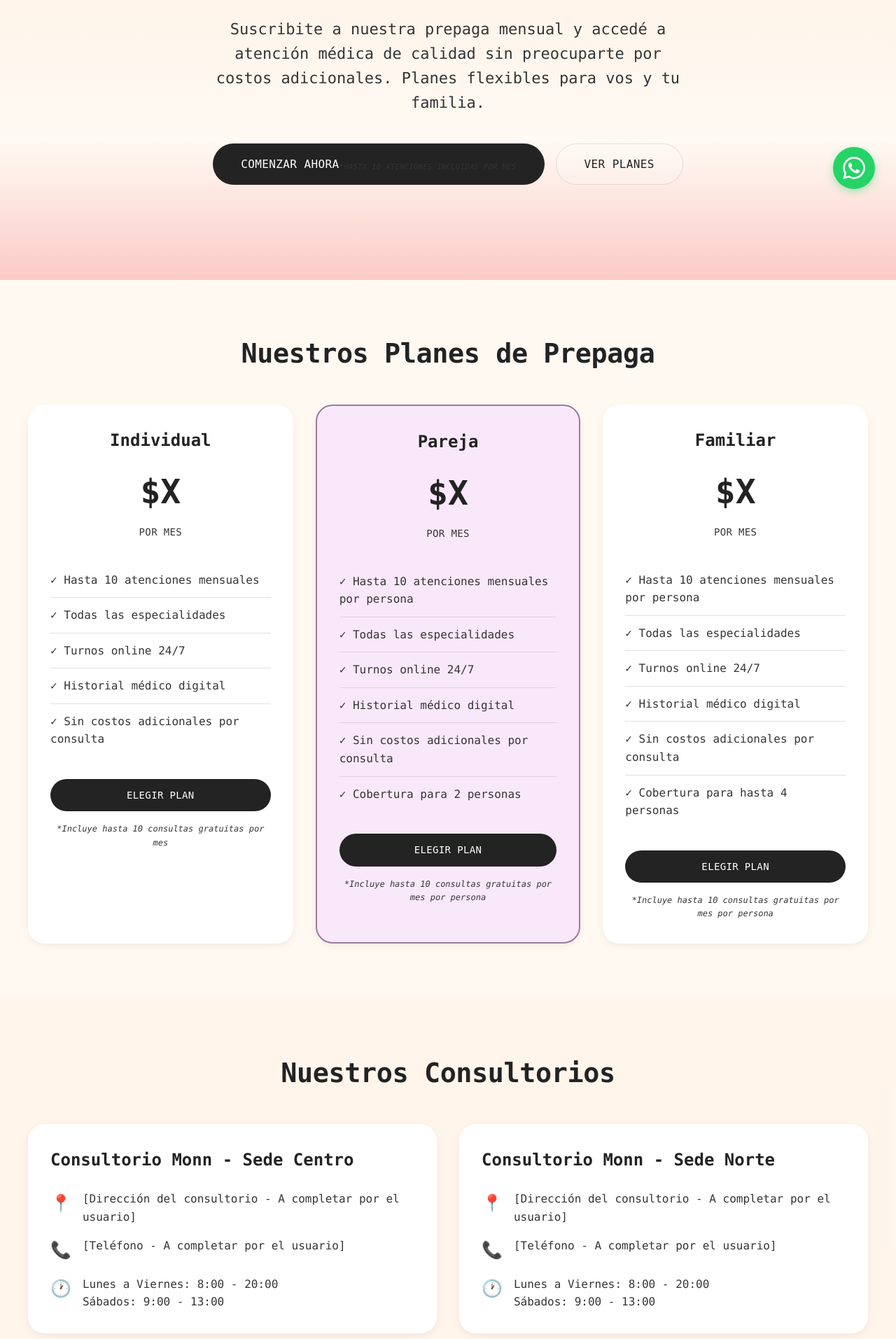
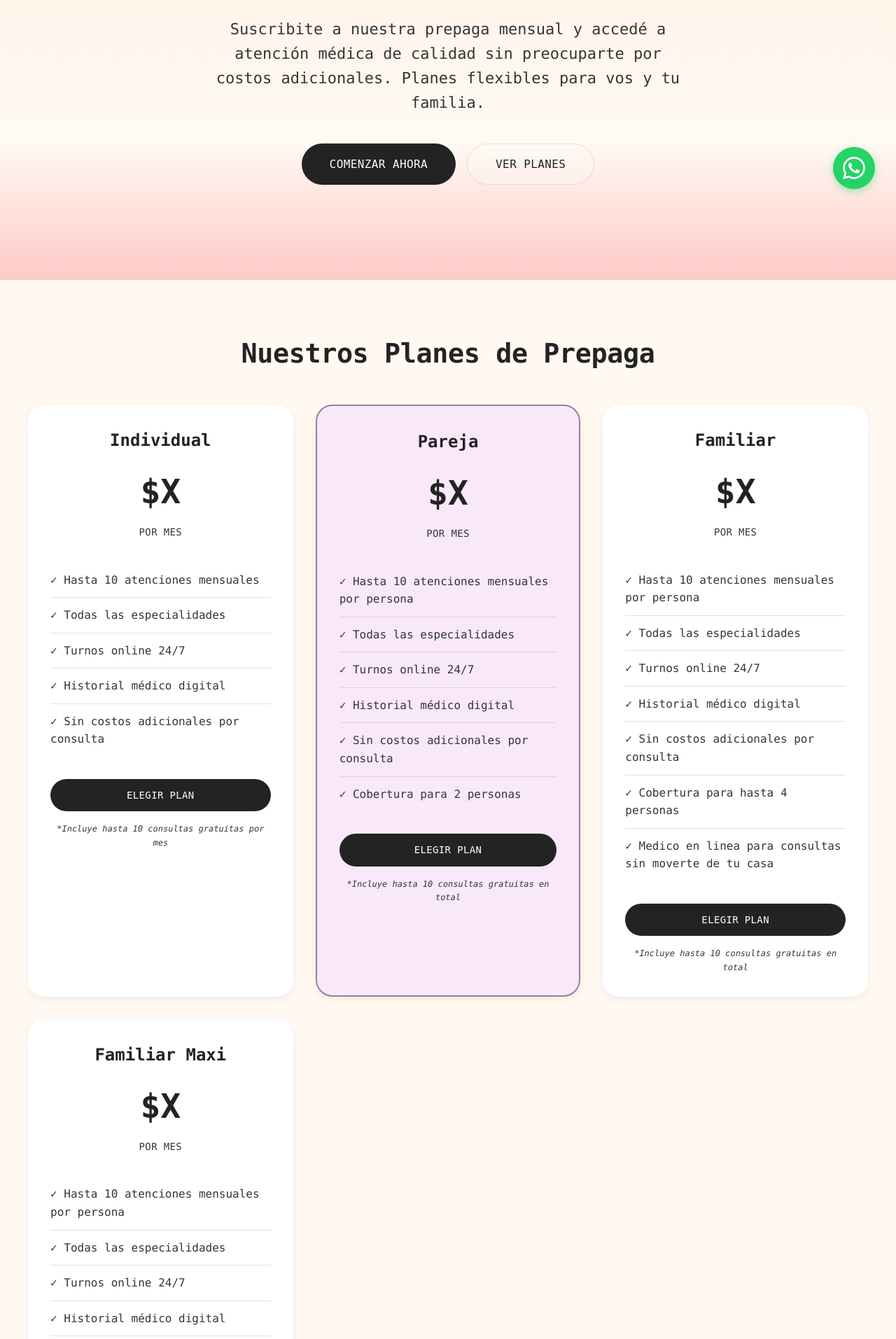
Before and after one commit to lujubru/consultoriosmonn, a Flask app: page / in a window 1280 px wide. Shown: the part 500-2413 px from the top of the page at 70% size. Run offline with Flask 3, Linux system fonts and the light colour scheme.

Commit message:
Add files via upload

```diff
--- a/templates/index.html
+++ b/templates/index.html
@@ -18,7 +18,7 @@
             {% if not session.get('user_id') %}
                 <a href="{{ url_for('register') }}" class="btn-primary">
                     Comenzar Ahora
-                    <span class="free-label">*Hasta 10 atenciones incluidas por mes</span>
+
                 </a>
                 <a href="#planes" class="btn-secondary">Ver Planes</a>
             {% else %}
@@ -71,7 +71,7 @@
             {% if not session.get('user_id') %}
                 <a href="{{ url_for('register') }}" class="btn-primary" style="width: 100%;">Elegir Plan</a>
             {% endif %}
-            <p class="plan-note">*Incluye hasta 10 consultas gratuitas por mes por persona</p>
+            <p class="plan-note">*Incluye hasta 10 consultas gratuitas en total</p>
         </div>
 
         <!-- Plan Familiar -->
@@ -88,11 +88,33 @@
                 <li>✓ Historial médico digital</li>
                 <li>✓ Sin costos adicionales por consulta</li>
                 <li>✓ Cobertura para hasta 4 personas</li>
+                <li>✓ Medico en linea para consultas sin moverte de tu casa</li>
             </ul>
             {% if not session.get('user_id') %}
                 <a href="{{ url_for('register') }}" class="btn-primary" style="width: 100%;">Elegir Plan</a>
             {% endif %}
-            <p class="plan-note">*Incluye hasta 10 consultas gratuitas por mes por persona</p>
+            <p class="plan-note">*Incluye hasta 10 consultas gratuitas en total</p>
+        </div>
+        <!-- Plan Maxi -->
+        <div class="plan-card">
+            <div class="plan-header">
+                <h3 class="plan-name">Familiar Maxi</h3>
+                <div class="plan-price">$X</div>
+                <p class="plan-price-label">Por mes</p>
+            </div>
+            <ul class="plan-features">
+                <li>✓ Hasta 10 atenciones mensuales por persona</li>
+                <li>✓ Todas las especialidades</li>
+                <li>✓ Turnos online 24/7</li>
+                <li>✓ Historial médico digital</li>
+                <li>✓ Sin costos adicionales por consulta</li>
+                <li>✓ Cobertura para mas de 4 personas</li>
+                <li>✓ Medico en linea para consultas sin moverte de tu casa</li>
+            </ul>
+            {% if not session.get('user_id') %}
+                <a href="{{ url_for('register') }}" class="btn-primary" style="width: 100%;">Elegir Plan</a>
+            {% endif %}
+            <p class="plan-note">*Incluye hasta 10 consultas gratuitas en total</p>
         </div>
     </div>
 </section>
```
